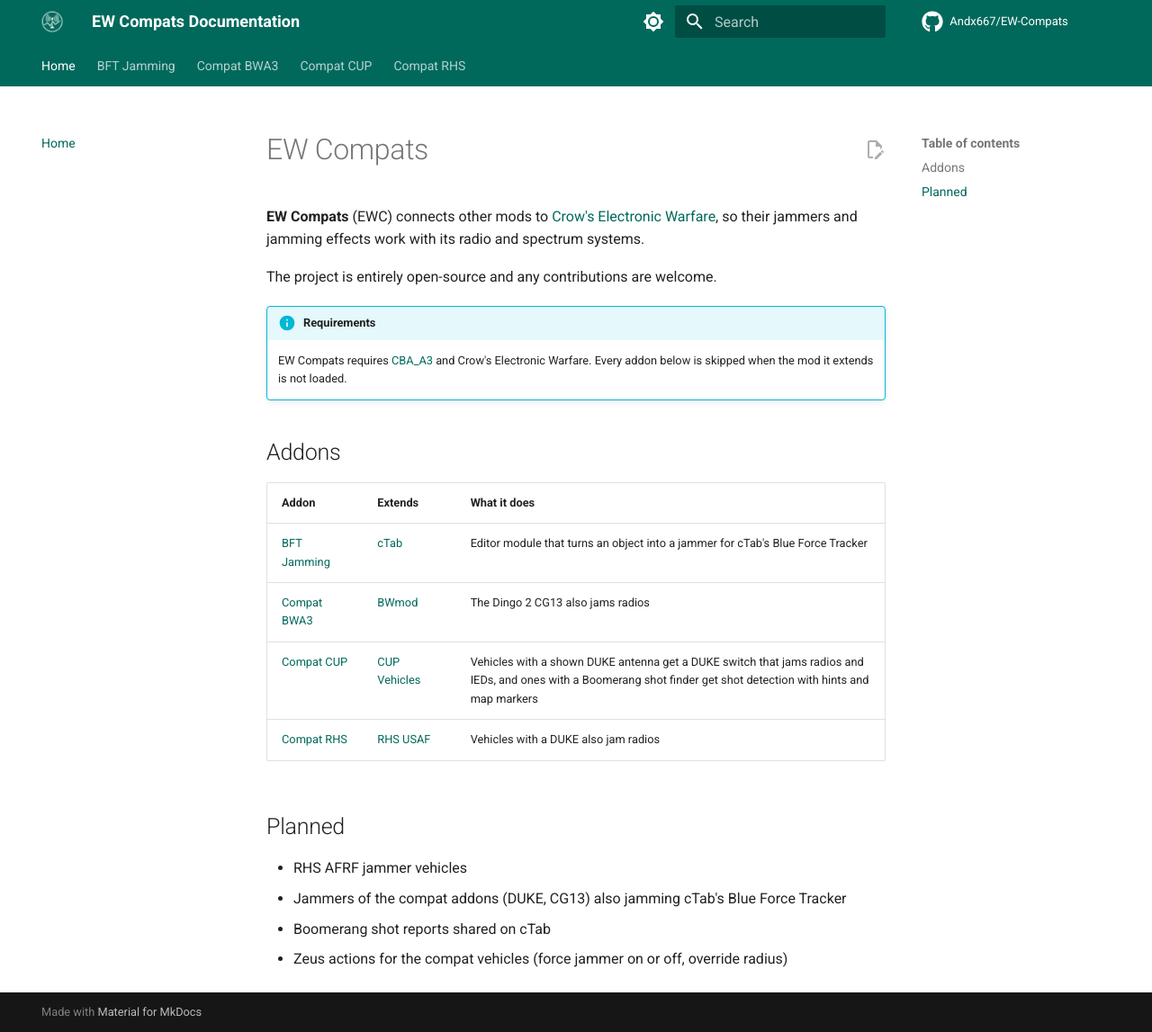
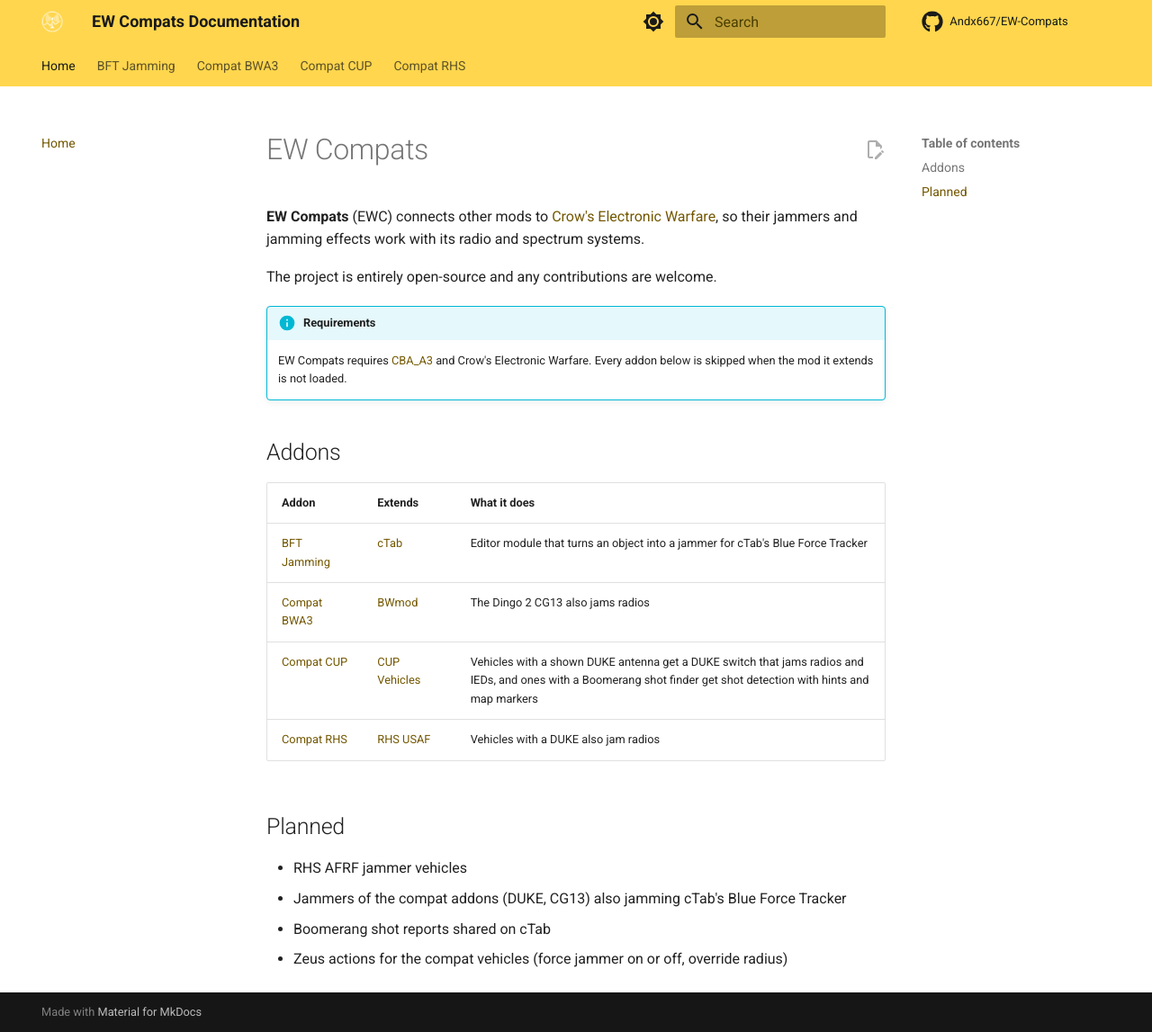
Before and after one commit to Andx667/EW-Compats, an MkDocs documentation site: the page built from docs/index.md, in a window 1280 px wide and 1147 px high. Shown: the whole window at 90% size. Built offline with MkDocs 1.6.1 and Material for MkDocs 9.7.7, drawn with Linux system fonts in a browser that asks for light colours; plug-ins that fetch from the network failed and are left out; comment, search, counter and statistics services are not loaded.

Commit message:
Use the Waffenfarbe of the EloKa troops as brand color
Co-Authored-By: Claude Sonnet 5.5 <noreply@anthropic.com>

```diff
--- a/docs/stylesheets/extra.css
+++ b/docs/stylesheets/extra.css
@@ -1,15 +1,21 @@
-/* EW Compats brand color: signal teal. Header text is fixed white, so light mode
-   uses a darkened teal for contrast; dark mode gets the brighter accent. */
+/* EW Compats brand color: Zitronengelb (RAL 1018), the Waffenfarbe of the Bundeswehr Fernmelde- and
+   Elektronische Kampfführung troops. It is a light color, so the header text is near black
+   (15:1 on the header) instead of the fixed white of the theme (1.4:1). Links get a dark yellow on the
+   light page (6.8:1 on white) and the bright yellow on the dark page (11:1 on the page background). */
 :root {
-  --md-primary-fg-color: #00695C;
-  --md-primary-fg-color--light: #26A69A;
-  --md-primary-fg-color--dark: #004D40;
+  --md-primary-fg-color: #FFD64D;
+  --md-primary-fg-color--light: #FFE183;
+  --md-primary-fg-color--dark: #E6B800;
+  --md-primary-bg-color: #1A1A1A;
+  --md-primary-bg-color--light: #4A3E00;
 }
 
 [data-md-color-scheme="default"] {
-  --md-accent-fg-color: #00695C;
+  --md-accent-fg-color: #5C4600;
+  --md-typeset-a-color: #735700;
 }
 
 [data-md-color-scheme="slate"] {
-  --md-accent-fg-color: #26A69A;
+  --md-accent-fg-color: #FFE58A;
+  --md-typeset-a-color: #FFD64D;
 }
```
Also changed, not shown: 1 other file.
